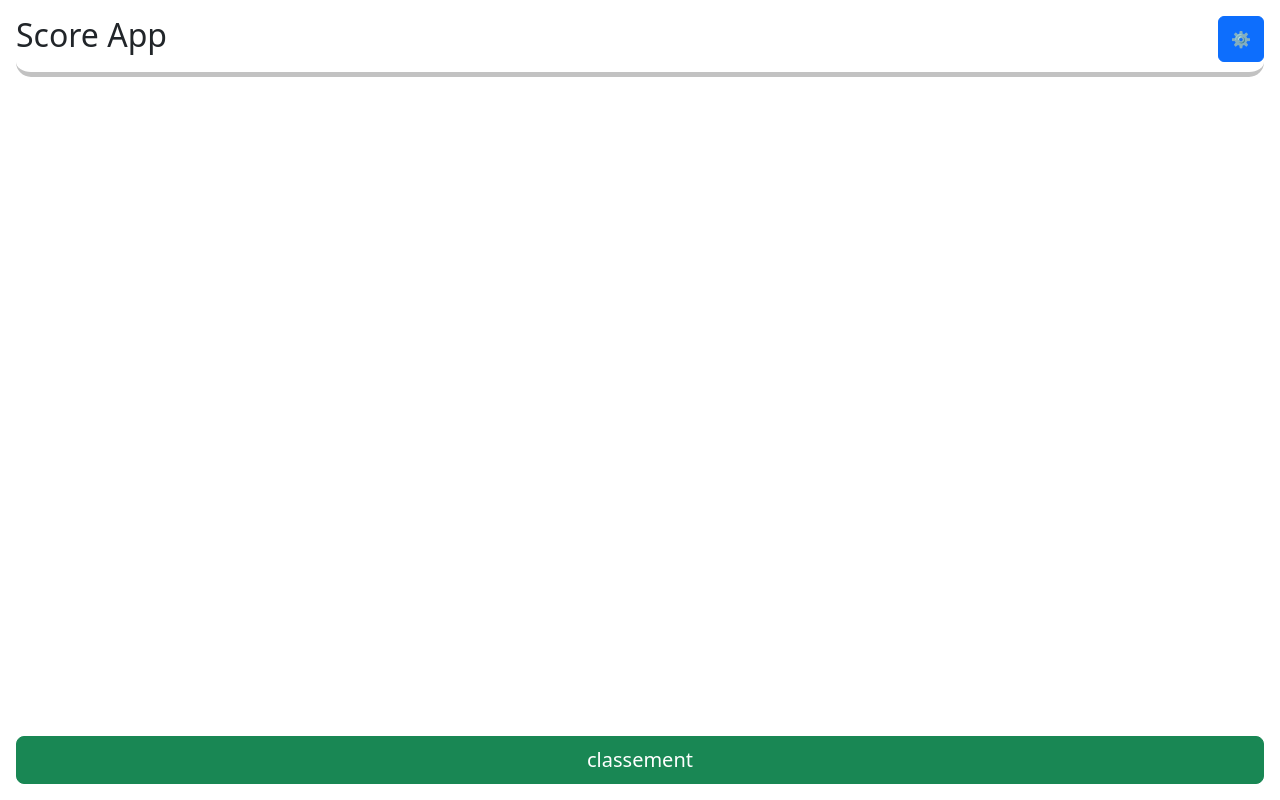
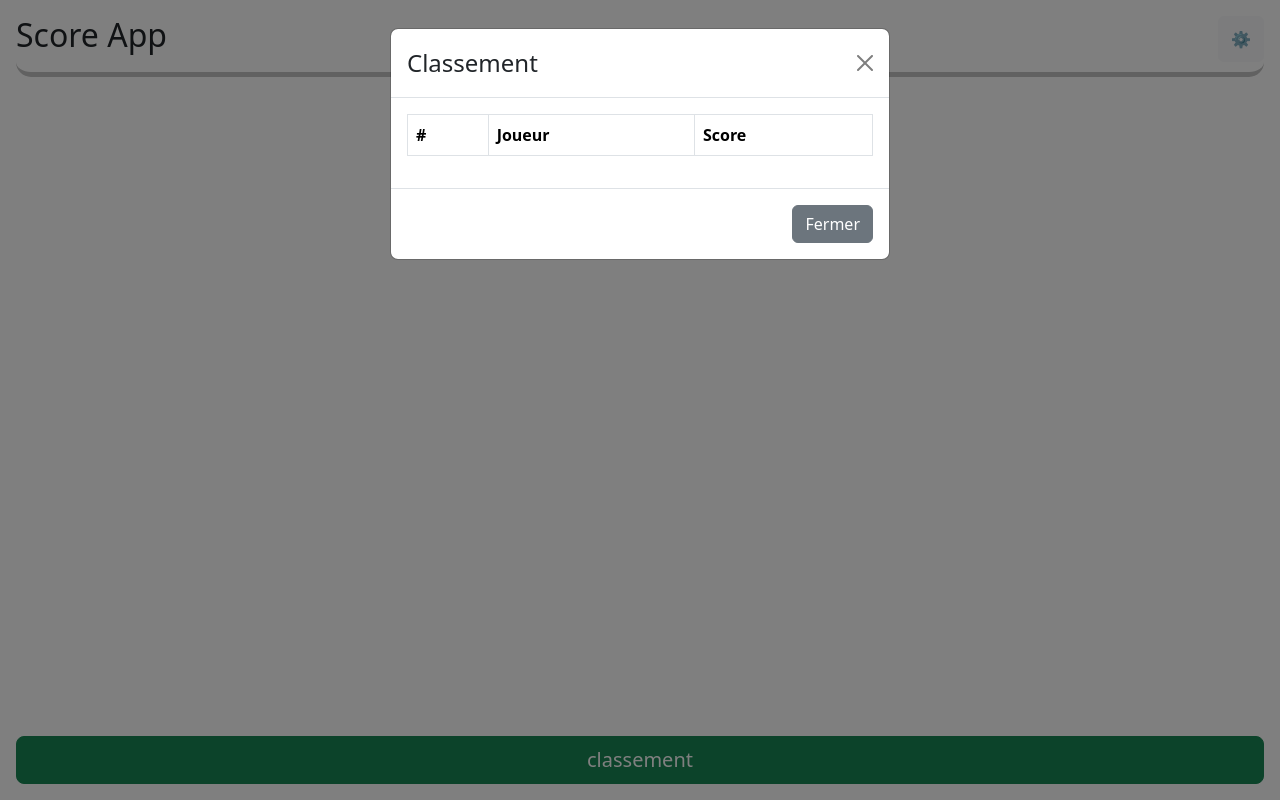
Before and after one commit to ChrisirhC1/ScoreApp, a React (Vite) app in the folder score-app/: page / in a window 1280 px wide. Both pictures are taken after a click on the button "classement". Built offline with nearby package versions, Linux system fonts and the light colour scheme.

Commit message:
Optimisation de fou

```diff
--- a/score-app/src/components/footer/Footer.jsx
+++ b/score-app/src/components/footer/Footer.jsx
@@ -1,9 +1,12 @@
 
 import { Button, Col, Row } from 'react-bootstrap';
 import './footer.css';
+import { useState } from 'react';
+import ModalClassement from '../modal/modalClassement/ModalClassement';
 
 const Footer = () => {
 
+    const [showClassement, setShowClassment] = useState(false);
 
     return (
         <>
@@ -11,11 +14,14 @@ const Footer = () => {
                 <Col xs={12}>
 
 
-                    <Button variant="success" size='lg'>classement</Button>
+                    <Button variant="success" size='lg' onClick={() => setShowClassment(!showClassement)}>classement</Button>
 
 
                 </Col>
             </Row>
+
+
+            <ModalClassement show={showClassement} setShow={() => setShowClassment(!showClassement)} />
         </>
     );
 };
--- a/score-app/src/components/header/Header.jsx
+++ b/score-app/src/components/header/Header.jsx
@@ -14,7 +14,7 @@ const Header = () => {
             <Row className="text-center">
                 <Col xs={12} className="d-flex justify-content-between">
                     <h2>Score App</h2>
-                    <Button variant="primary" onClick={() => setShowParams(!showParams)}>⚙</Button>
+                    <Button variant="light" onClick={() => setShowParams(!showParams)}>⚙</Button>
                 </Col>
             </Row>
 
@@ -23,10 +23,10 @@ const Header = () => {
                 <div>
                     <Row className="header-buttons mt-3">
                         <Col xs={6}>
-                            <Button variant="info" onClick={() => setShowPlayerSetup(true)}><strong>Joueurs</strong></Button>
+                            <Button variant="info" onClick={() => setShowPlayerSetup(true)}>Joueurs</Button>
                         </Col>
                         <Col xs={6}>
-                            <Button variant="danger" onClick={() => setShowConfirmReset(true)}><strong> Reset</strong></Button>
+                            <Button variant="danger" onClick={() => setShowConfirmReset(true)}> Reset</Button>
                         </Col>
                     </Row>
                 </div>
--- /dev/null
+++ b/score-app/src/components/modal/modalClassement/ModalClassement.jsx
@@ -0,0 +1,65 @@
+import { Button, Modal, Table } from 'react-bootstrap';
+import { usePlayers } from '../../../context/PlayerContext';
+import { useState } from 'react';
+
+
+const ModalClassement = ({ show, setShow }) => {
+
+    const { getPlayers } = usePlayers();
+
+
+
+
+
+    return (
+
+        <>
+
+        <Modal show={show} onHide={setShow}>
+            <Modal.Header closeButton>
+                <Modal.Title>Classement</Modal.Title>
+            </Modal.Header>
+            <Modal.Body>
+
+                <Table striped bordered hover>
+                    <thead>
+                        <tr>
+                            <th>#</th>
+                            <th>Joueur</th>
+                            <th>Score</th>
+                        </tr>
+                    </thead>
+                    <tbody>
+                        {getPlayers().map((player, index) => {
+                            const playerName = Object.keys(player)[0];
+                            const score = Object.values(player)[0];
+                            return (
+                                <tr key={index}>
+                                    <td>{index + 1}</td>
+                                    <td>{playerName}</td>
+                                    <td>{score}</td>
+                                </tr>
+                            );
+                        })}
+                    </tbody>
+                </Table>
+
+
+            </Modal.Body>
+
+            <Modal.Footer>
+                <Button variant='secondary' onClick={() => setShow(false)}>Fermer</Button>
+            </Modal.Footer>
+
+        </Modal>
+
+
+        </>
+
+    );
+
+
+};
+
+
+export default ModalClassement;
--- a/score-app/src/components/modal/modalConfirm/ModalConfirmReset.jsx
+++ b/score-app/src/components/modal/modalConfirm/ModalConfirmReset.jsx
@@ -1,12 +1,12 @@
 import React, { useState } from 'react';
-import { Modal, Button } from 'react-bootstrap';
+import { Modal, Button, Tooltip, OverlayTrigger } from 'react-bootstrap';
 // import usePlayers from '../../../hooks/usePlayers';
 
 import { usePlayers } from '../../../context/PlayerContext';
 
 const ModalConfirmReset = ({ show, setShow }) => {
 
-    const {resetScores, clearPlayers} = usePlayers();
+    const { resetScores, clearPlayers } = usePlayers();
     const [NoMessage, setNoMessage] = useState(1);
     const [resetScoresMessage] = useState({
         title: 'Réinitialisation',
@@ -55,10 +55,17 @@ const ModalConfirmReset = ({ show, setShow }) => {
                         {deletePlayerMessage.message}
                     </Modal.Body>
                     <Modal.Footer>
-                        <Button variant="danger" onClick={() => {handleClose(), clearPlayers()}}>
-                            Non
+
+                        <Button variant="danger" onClick={() => { handleClose(), clearPlayers() }} >
+                            <OverlayTrigger
+                                placement="top"
+                                overlay={<Tooltip id="tooltip-non">{"(Libère la mémoire)"}</Tooltip>}
+                            >
+                                <span>Non</span>
+                            </OverlayTrigger>
                         </Button>
-                        <Button variant="success" onClick={() => { handleClose(), resetScores()}}>
+
+                        <Button variant="success" onClick={() => { handleClose(), resetScores() }}>
                             Oui
                         </Button>
                     </Modal.Footer>
--- a/score-app/src/context/PlayerContext.jsx
+++ b/score-app/src/context/PlayerContext.jsx
@@ -31,6 +31,10 @@ export const PlayerProvider = ({ children }) => {
         }
     };
 
+    const getPlayers = () => {
+        return players;
+    }
+
     const removePlayer = (index) => {
         const updatedPlayers = players.filter((_, i) => i !== index);
         setPlayers(updatedPlayers);
@@ -59,7 +63,7 @@ export const PlayerProvider = ({ children }) => {
     };
 
     return (
-        <PlayerContext.Provider value={{ players, addPlayer, editPlayer, removePlayer, resetScores, clearPlayers }}>
+        <PlayerContext.Provider value={{ players, addPlayer, editPlayer, getPlayers, removePlayer, resetScores, clearPlayers }}>
             {children}
         </PlayerContext.Provider>
     );
```
